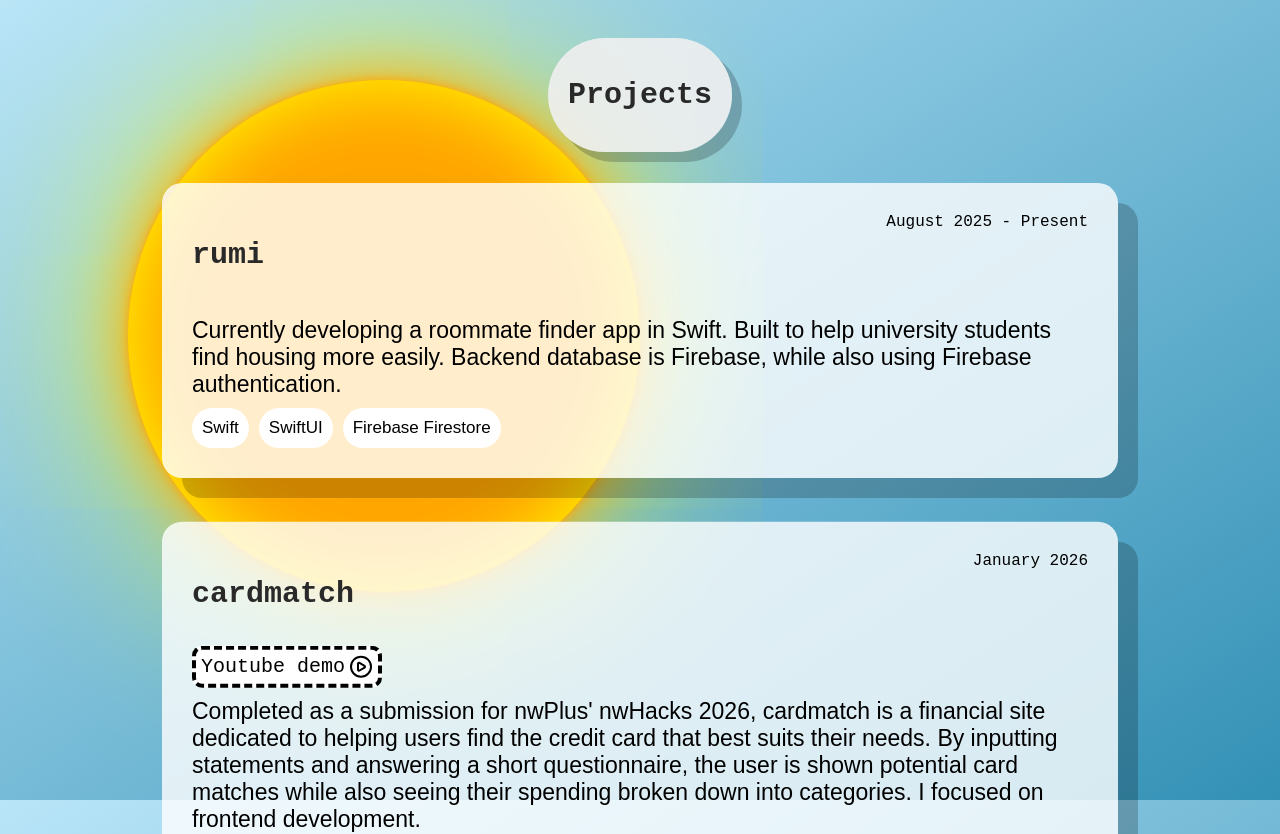
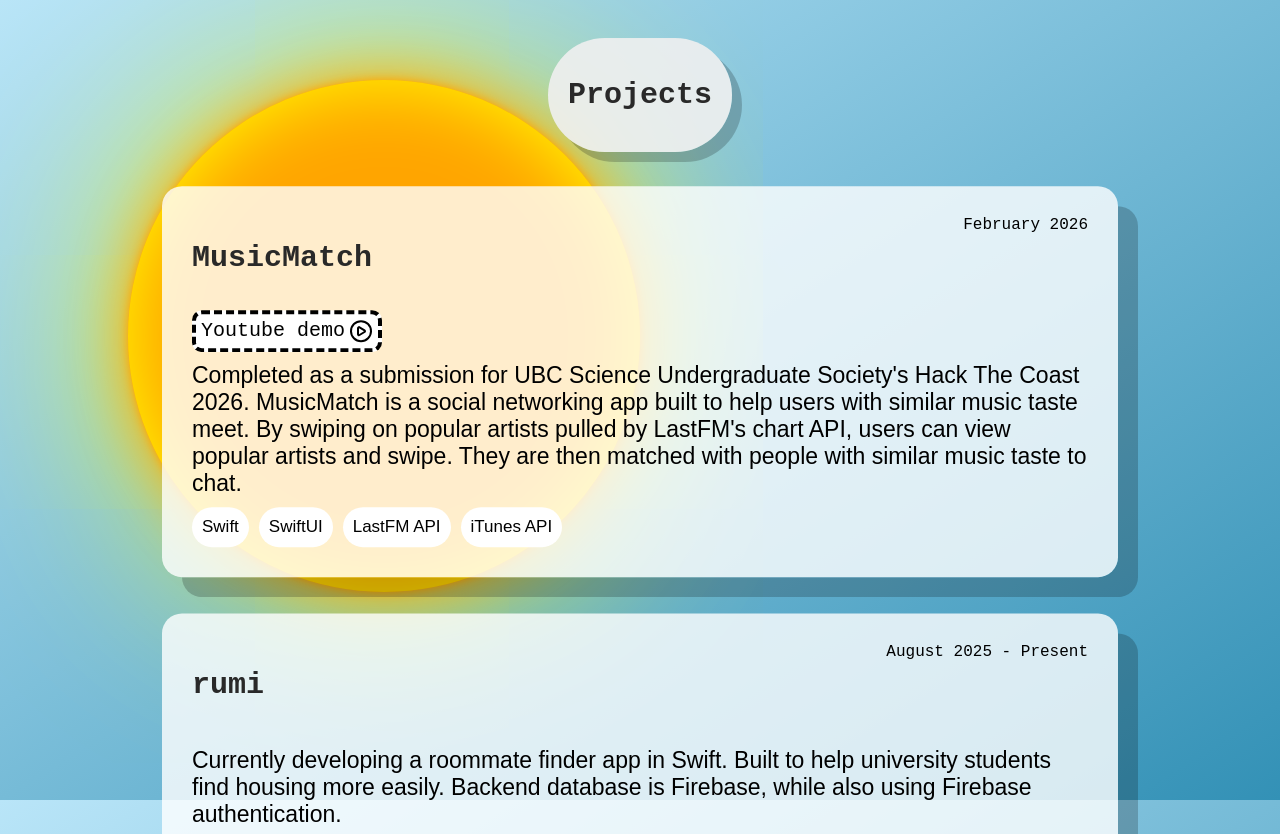
Before and after one commit to henovw/personal-website, a React (Vite) app: page /projects in a window 1280 px wide. Shown: the top 834 px of the page. Built offline with nearby package versions, Linux system fonts and the light colour scheme; a web font is replaced by a local one.

Commit message:
new project

```diff
--- a/public/projects.json
+++ b/public/projects.json
@@ -1,5 +1,19 @@
 {
     "projects": [
+        {
+            "title": "MusicMatch",
+            "key": 6,
+            "time": "February 2026",
+            "description": "Completed as a submission for UBC Science Undergraduate Society's Hack The Coast 2026. MusicMatch is a social networking app built to help users with similar music taste meet. By swiping on popular artists pulled by LastFM's chart API, users can view popular artists and swipe. They are then matched with people with similar music taste to chat.",
+            "link": "youtube.com/watch?v=cKtfH-gBwEI&feature=youtu.be",
+            "linktype": "Youtube demo",
+            "tags": [
+                "Swift",
+                "SwiftUI",
+                "LastFM API",
+                "iTunes API"
+            ]
+        },
         {
             "title": "rumi",
             "key": 5,
--- a/src/AboutMe.tsx
+++ b/src/AboutMe.tsx
@@ -4,7 +4,7 @@ import "./AboutMe.css"
 
 function AboutMe() {
     return (
-        <div>
+        <div style={{marginBottom: "100px"}}>
             {/* <div className="sundiv">
                 <div className="sun"/>
             </div> */}
@@ -30,9 +30,9 @@ function AboutMe() {
 
 
             </div>
+            <div className="blankfiller">a</div>
+            </div>
 
-            </div>
-                <div className="blankfiller"/>
         </div>
     )
 }
```
